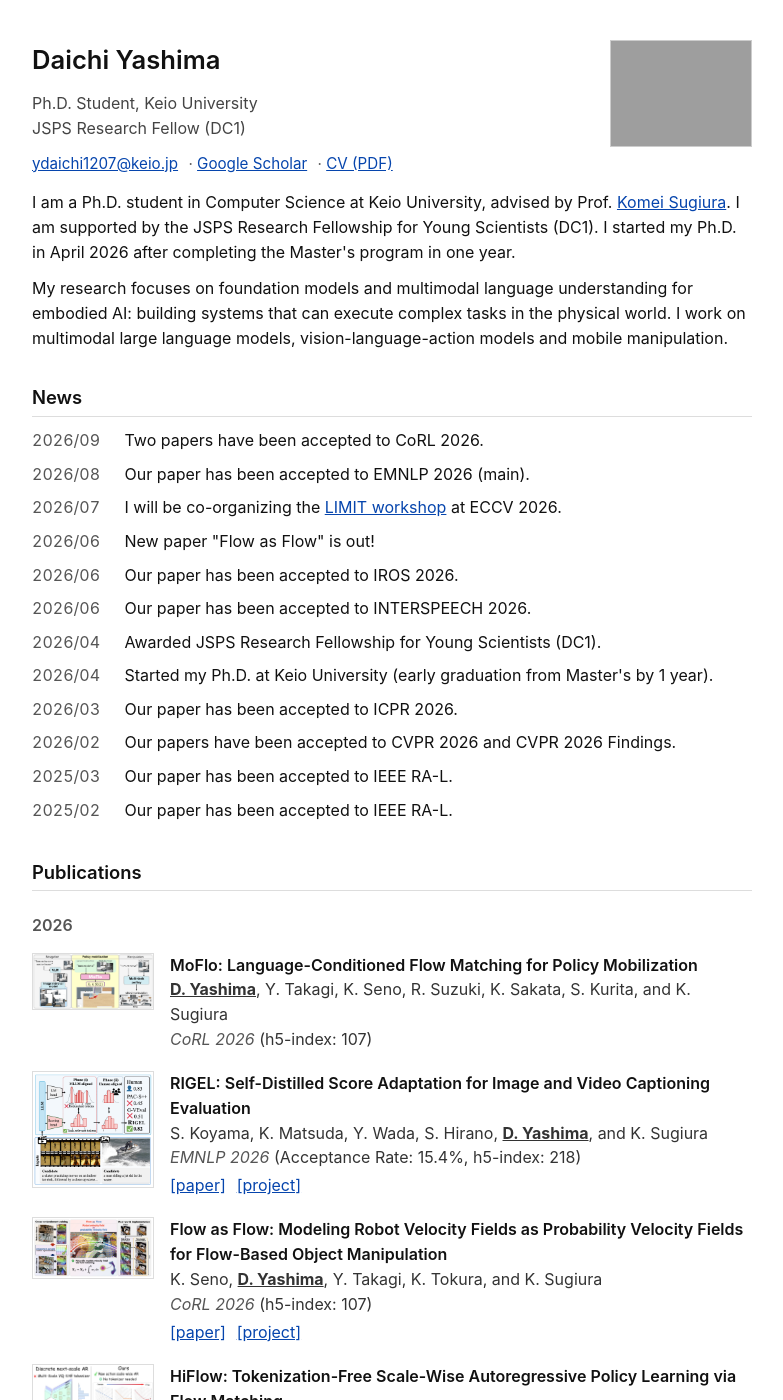
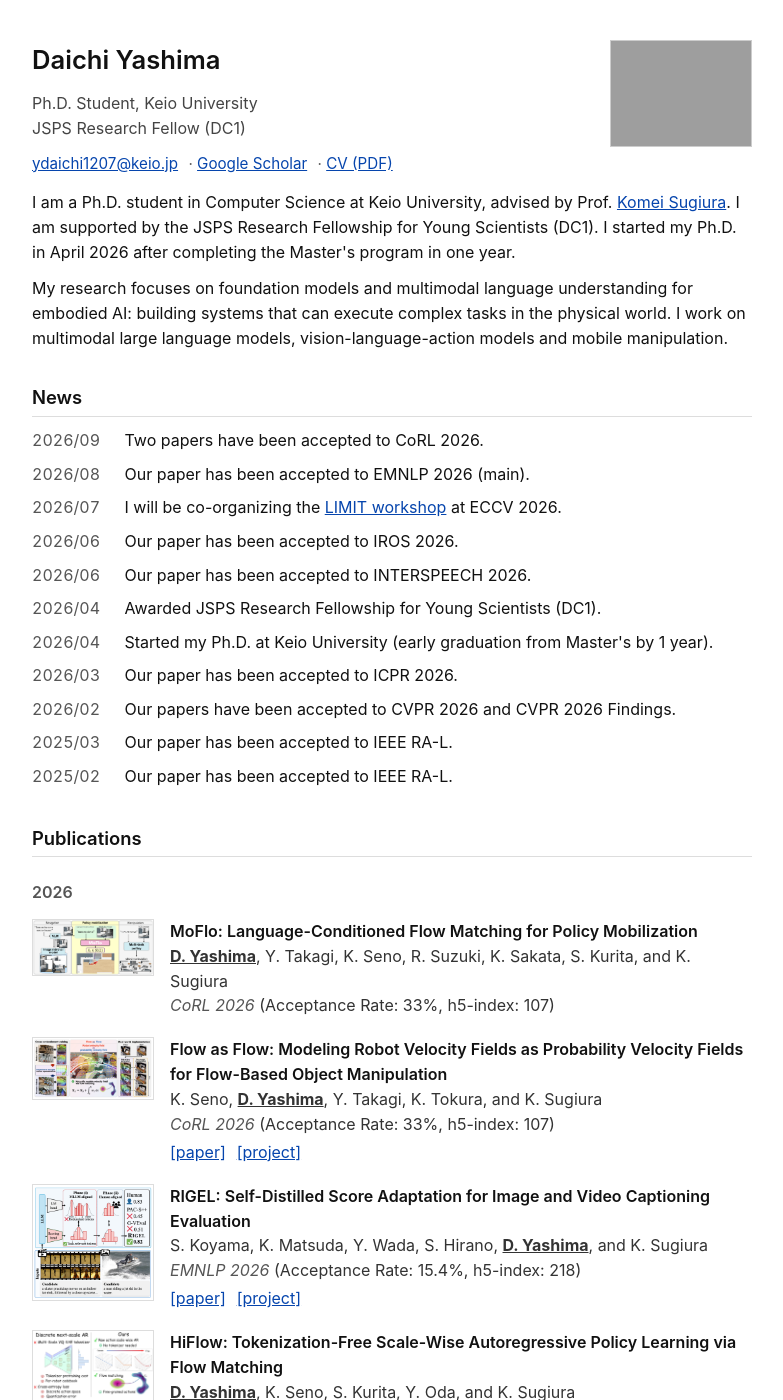
Before and after one commit to daichi1207/daichi1207.github.io, a Jekyll site: the page built from _pages/about.md, in a window 1280 px wide and 1400 px high. Shown: the whole window, without its empty margins (248-1031 px from the left). Built offline with Jekyll 4.4.1, drawn with Linux system fonts in a browser that asks for light colours.

Commit message:
:fire: up

```diff
--- a/_pages/about.md
+++ b/_pages/about.md
@@ -26,7 +26,6 @@ My research focuses on foundation models and multimodal language understanding f
   <li><span class="date">2026/09</span> Two papers have been accepted to CoRL 2026.</li>
   <li><span class="date">2026/08</span> Our paper has been accepted to EMNLP 2026 (main).</li>
   <li><span class="date">2026/07</span> I will be co-organizing the <a href="https://eccv2026-limit-workshop.limitlab.xyz/">LIMIT workshop</a> at ECCV 2026.</li>
-  <li><span class="date">2026/06</span> New paper "Flow as Flow" is out!</li>
   <li><span class="date">2026/06</span> Our paper has been accepted to IROS 2026.</li>
   <li><span class="date">2026/06</span> Our paper has been accepted to INTERSPEECH 2026.</li>
   <li><span class="date">2026/04</span> Awarded JSPS Research Fellowship for Young Scientists (DC1).</li>
```
Also changed, not shown: _publications/koyamaEMNLP26.md (+1 -1 lines), _publications/senoCoRL26.md (+2 -2 lines), _publications/yashimaCoRL26.md (+1 -1 lines).
